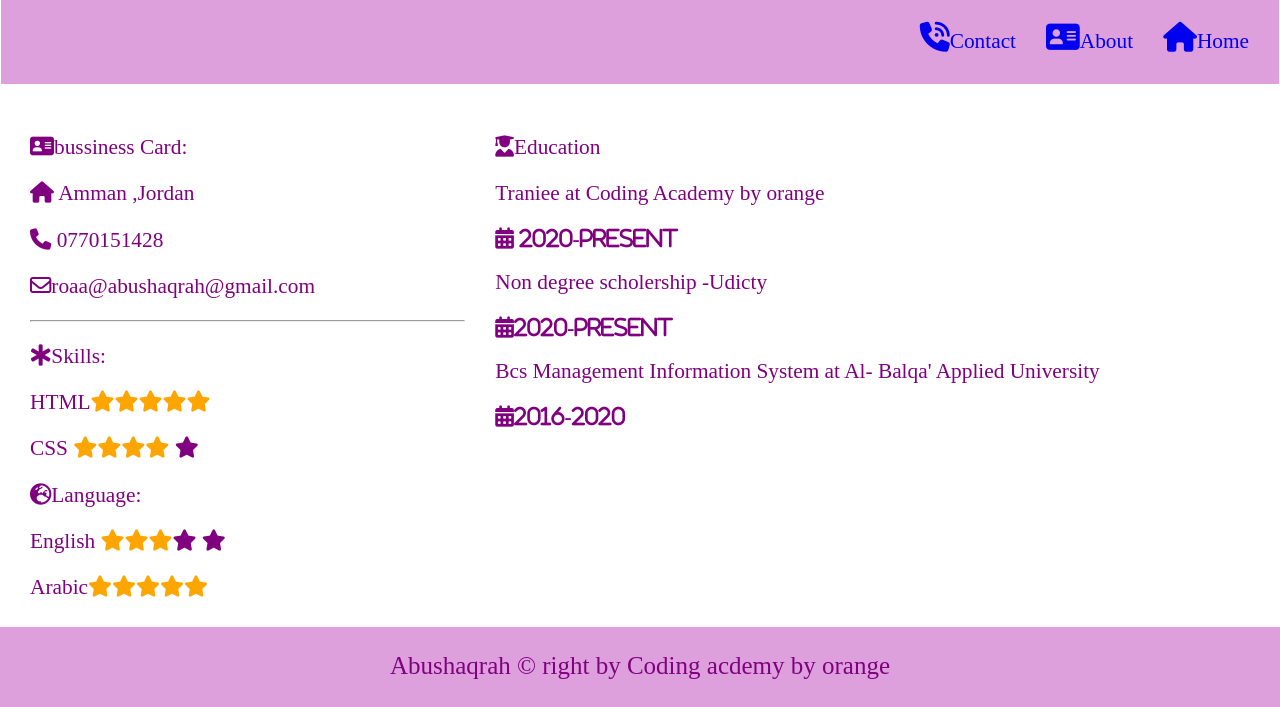
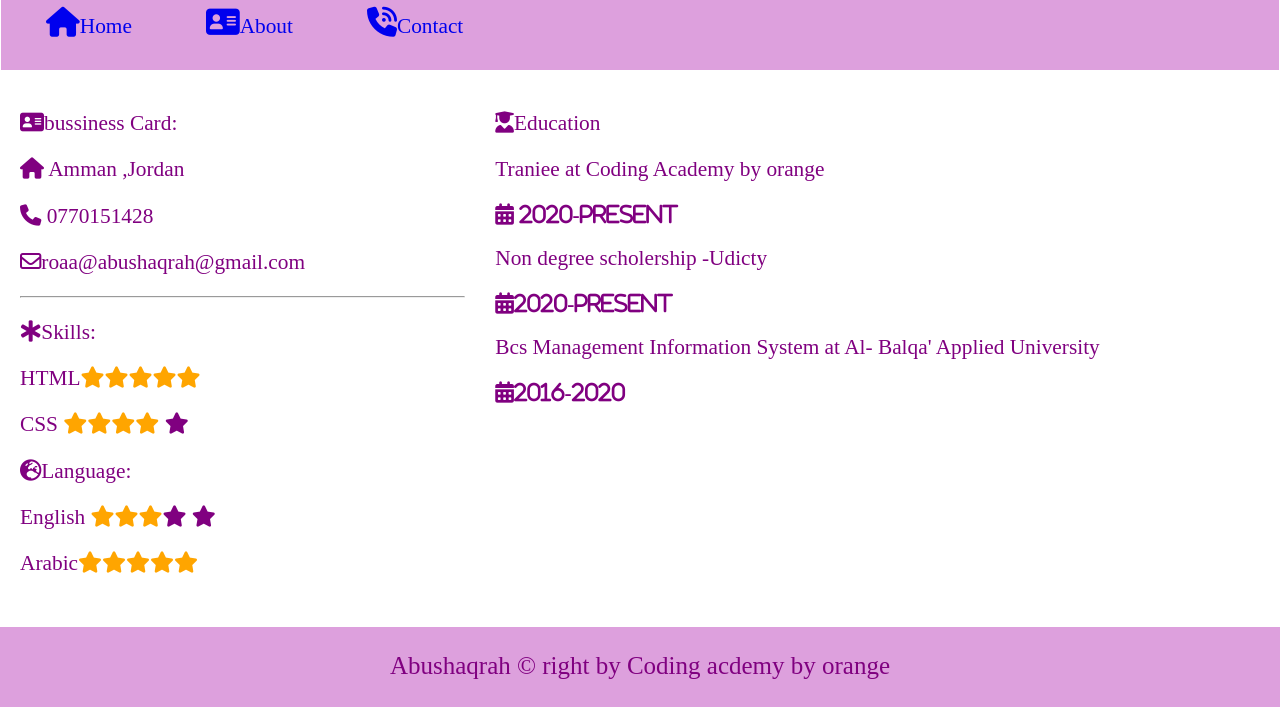
Before and after one commit to roaaabushaqrah/OCA-projects, a plain HTML site: page project1-Myportfolio/Code/About.html in a window 1280 px wide. Shown: the part 93-800 px from the top of the page. Drawn offline with Linux system fonts and the light colour scheme; a web font is replaced by a local one.

Commit message:
OCA-projects editing

```diff
--- a/project1-Myportfolio/Code/About.html
+++ b/project1-Myportfolio/Code/About.html
@@ -23,7 +23,6 @@
 <header>
   <div>  <i class="fas fa-code-branch"></i> Roaa Abu-shaqrah  </div>
 </header>
-<section>
 <nav>
   <ul>
 
@@ -33,11 +32,11 @@
 
   </ul>
 </nav>
-</section>
+
 <!-- start the 3td page-->
   <div class="grid-container">
 
-    <div class="item2"><i class="fas fa-address-card"></i>bussiness Card:
+    <div class="item1"><i class="fas fa-address-card"></i>bussiness Card:
             <p> <i class="fas fa-home"></i> Amman  ,Jordan</p>
             <p><i class="fas fa-phone"></i> 0770151428</p>
             <p><i class="far fa-envelope"></i>roaa@abushaqrah@gmail.com</p>
@@ -49,7 +48,7 @@
 <p>English <i class="fas fa-star checked"></i><i class="fas fa-star  checked"></i><i class="fas fa-star  checked"></i><i class="fas fa-star  "></i> <i class="fas fa-star  "></i><p>
 <p> Arabic<i class="fas fa-star checked"></i><i class="fas fa-star  checked"></i><i class="fas fa-star  checked"></i><i class="fas fa-star checked" ></i><i class="fas fa-star checked"></i></p>
     </div>
-    <div class="item4"><i class="fas fa-user-graduate"></i>Education
+    <div class="item1"><i class="fas fa-user-graduate"></i>Education
     <p>Traniee at Coding Academy by orange </p>
    <p> <i class="fas fa-calendar-alt"> 2020-present</i></p>
 <p>Non degree scholership -Udicty</p>
--- a/project1-Myportfolio/Code/Portfolio.css
+++ b/project1-Myportfolio/Code/Portfolio.css
@@ -14,13 +14,13 @@ header {height:75px;
   background-color:plum;
   padding: 5px;
   text-align: left;
-  font-size: 25px;
-  color: purple;
+  font-size:30pt;
+  color:purple;
 
 }
 header div{ font-family: 'Pontano Sans';}
 
-section{display: flex;}
+
 /* Style the navigation nav */
 nav {
   /* support google chrom browser*/
@@ -33,21 +33,19 @@ nav {
   background :plum;
  margin:1px; ;
   padding: 8px 15px 15px 10px;
- position: relative
-;
 
 }
 
 /* Style the list inside the menu */
 nav ul {
   list-style-type: none;
-  padding: 0;
+  padding: 0px;
 }
 nav ul li{display: inline;font-size: 16pt;
 
 padding:20px;}
 
-a{text-decoration: none;float:right;padding:15px; }
+a{text-decoration: none;/*float:right*/;padding:15px; }
 .icone{font-size:30px;}
 
 
@@ -63,14 +61,7 @@ a{text-decoration: none;float:right;padding:15px; }
                     color: purple;
                     text-align: center;
                     font-family: 'Amaranth';
-                    font-size: 25px;clear:both;
-                  }
-/* Responsive layout - makes the menu and the content (inside the section) sit on top of each other instead of next to each other */
-@media (max-width: 600px) {
-  section{
-    -webkit-flex-direction: column;
-    flex-direction: column;}
-
+                    font-size: 25px;clear: both;
                   }
 
 
@@ -78,23 +69,23 @@ a{text-decoration: none;float:right;padding:15px; }
 /* style for about page*/
 .grid-container {
   display: grid;
-  grid-template-columns:   auto auto ;
-  grid-gap: 10px;
+  grid-template-columns:   auto auto ;grid-gap: 10px;
 
   padding: 10px;
 }
 
+
 .grid-container > div {
-  background-color: rgba(255, 255, 255, 0.8);
+  background-color: rgba(255, 225 255, 0.8);
   text-align: left;
-  padding: 20px 0;
+  padding: 20px 0px;
+
   font-size: 16pt;
 
-  border-radius: 6px;
+
 
 }
-
-div {text-align:left;padding:10px;margin:10px;
+.item1{text-align:left;padding:10px;margin:10px;
   font-family: 'Amaranth';color: purple;
   font-size: 30pt;}
 
@@ -114,8 +105,7 @@ margin: 25px;
 border:3px solid purple;}
 
 .press{color:purple; height: 300% ;width:100%; text-align: center;position: relative; left:50%; border:3px solid purple;}
-.icon{ font-size: 50px;position:relative;right:50%;}
-
+.icon{ font-size: 50px;position:relative;left:40%;top:50px;}
 /* animation svg for page 1*/
  .curved{background:purple;color:plum;margin: 0px;
 text-align:center;}
```
Also changed, not shown: project1-Myportfolio/Code/contact.html (+2 -2 lines), project1-Myportfolio/Code/index.html (+1 -1 lines).
